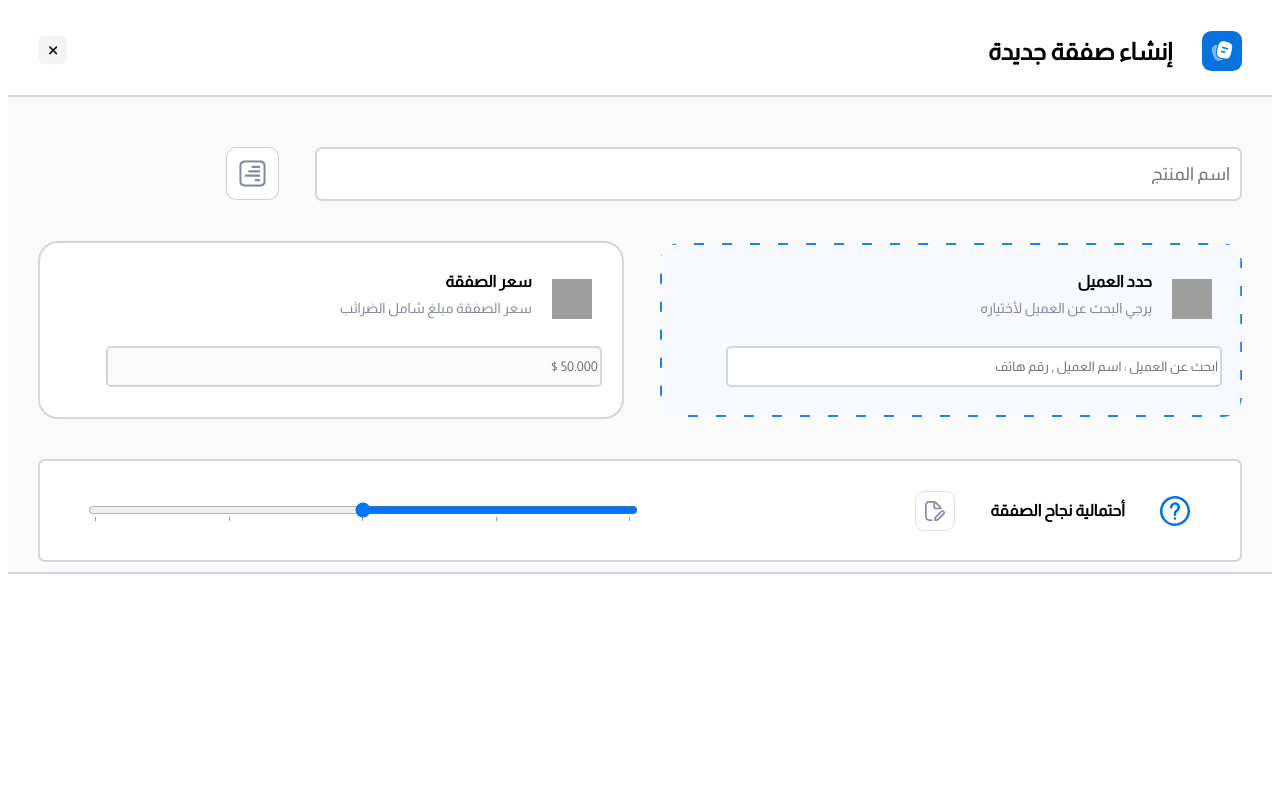
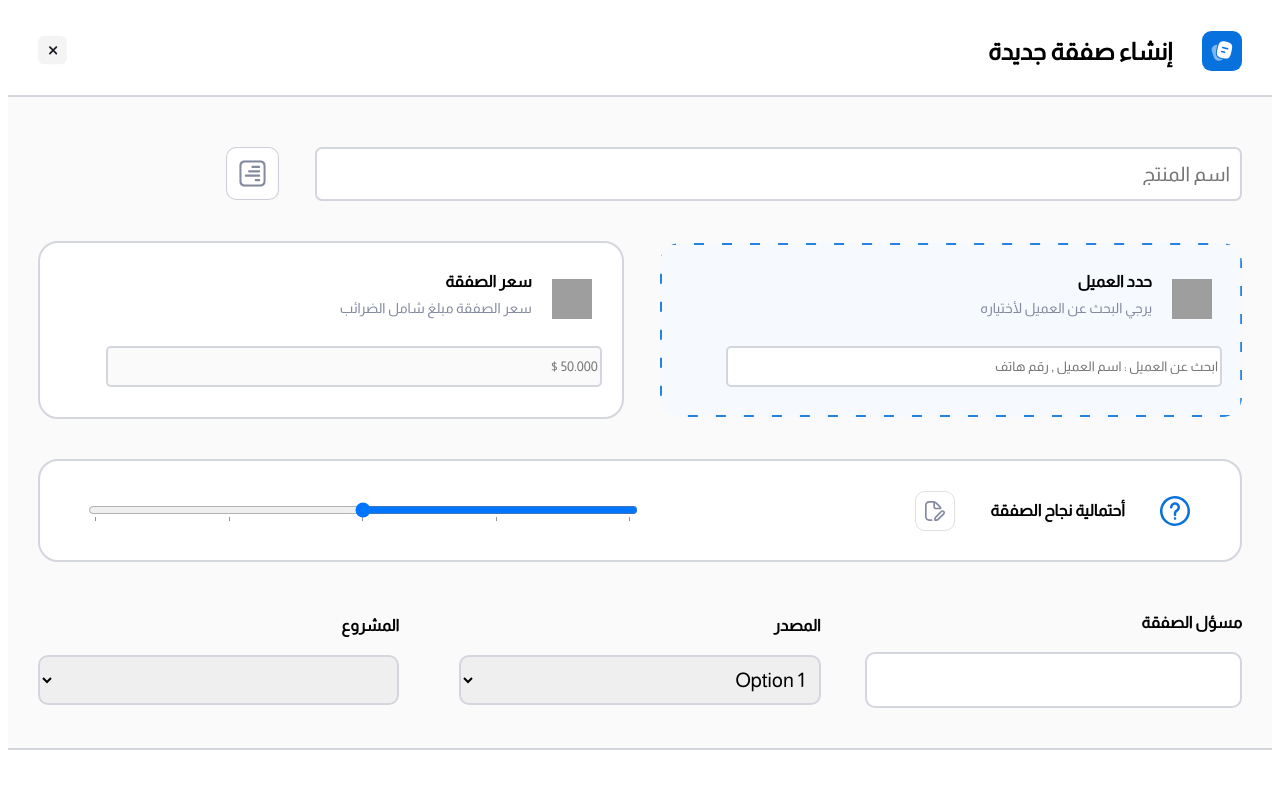
Before and after one commit to Omar7wti/ERP-a-technology, an Angular app: page / in a window 1280 px wide. Shown: the top 788 px of the page. Built offline with nearby package versions, Linux system fonts and the light colour scheme; grey boxes are pictures that could not be loaded.

Commit message:
implement details section

```diff
--- /dev/null
+++ b/src/app/details/details.component.css
@@ -0,0 +1,20 @@
+input,
+select {
+  border: 2px solid #d4d6de;
+  font-family: "Almarai";
+  outline-color: #c3c3c6;
+  width: 100%;
+  height: 50px;
+  border-radius: 10px;
+  padding-right: 10px;
+  font-size: 20px;
+}
+.details_parent {
+  display: flex;
+  align-items: center;
+  justify-content: space-between;
+  padding: 30px 0px;
+  .box {
+    width: 30%;
+  }
+}
--- /dev/null
+++ b/src/app/details/details.component.html
@@ -0,0 +1,17 @@
+<div class="details_parent">
+  <div class="box">
+    <h4>مسؤل الصفقة</h4>
+    <input type="text" />
+  </div>
+  <div class="box">
+    <h4>المصدر</h4>
+    <select name="" id="">
+      <option value="0">Option 1</option>
+    </select>
+  </div>
+
+  <div class="box">
+    <h4>المشروع</h4>
+    <select name="" id=""></select>
+  </div>
+</div>
--- a/src/app/process/process.component.html
+++ b/src/app/process/process.component.html
@@ -2,4 +2,5 @@
   <app-search></app-search>
   <app-filter></app-filter>
   <app-range></app-range>
+  <app-details></app-details>
 </div>
--- a/src/app/process/process.component.ts
+++ b/src/app/process/process.component.ts
@@ -2,12 +2,13 @@ import { Component } from '@angular/core';
 import { FilterComponent } from '../filter/filter.component';
 import { SearchComponent } from '../search/search.component';
 import { RangeComponent } from '../range/range.component';
+import { DetailsComponent } from '../details/details.component';
 
 @Component({
   selector: 'app-process',
   standalone: true,
-  imports: [FilterComponent, SearchComponent, RangeComponent],
   templateUrl: './process.component.html',
   styleUrl: './process.component.css',
+  imports: [FilterComponent, SearchComponent, RangeComponent, DetailsComponent],
 })
 export class ProcessComponent {}
--- a/src/app/range/range.component.css
+++ b/src/app/range/range.component.css
@@ -6,7 +6,7 @@
   align-items: center;
   justify-content: space-between;
   background-color: white;
-  border-radius: 7px;
+  border-radius: 20px;
   border: 2px solid #d4d6de;
   padding: 20px 50px;
   .range__des {
--- a/src/app/search/search.component.css
+++ b/src/app/search/search.component.css
@@ -11,7 +11,7 @@
   input {
     width: 75%;
     height: 40px;
-    font-size: 18px;
+    font-size: 20px;
     padding: 5px 10px;
     border-radius: 7px;
   }
```
Also changed, not shown: src/app/details/details.component.ts (added, +12 -0 lines), 1 other file (tests, documents, lock files or other folders).
